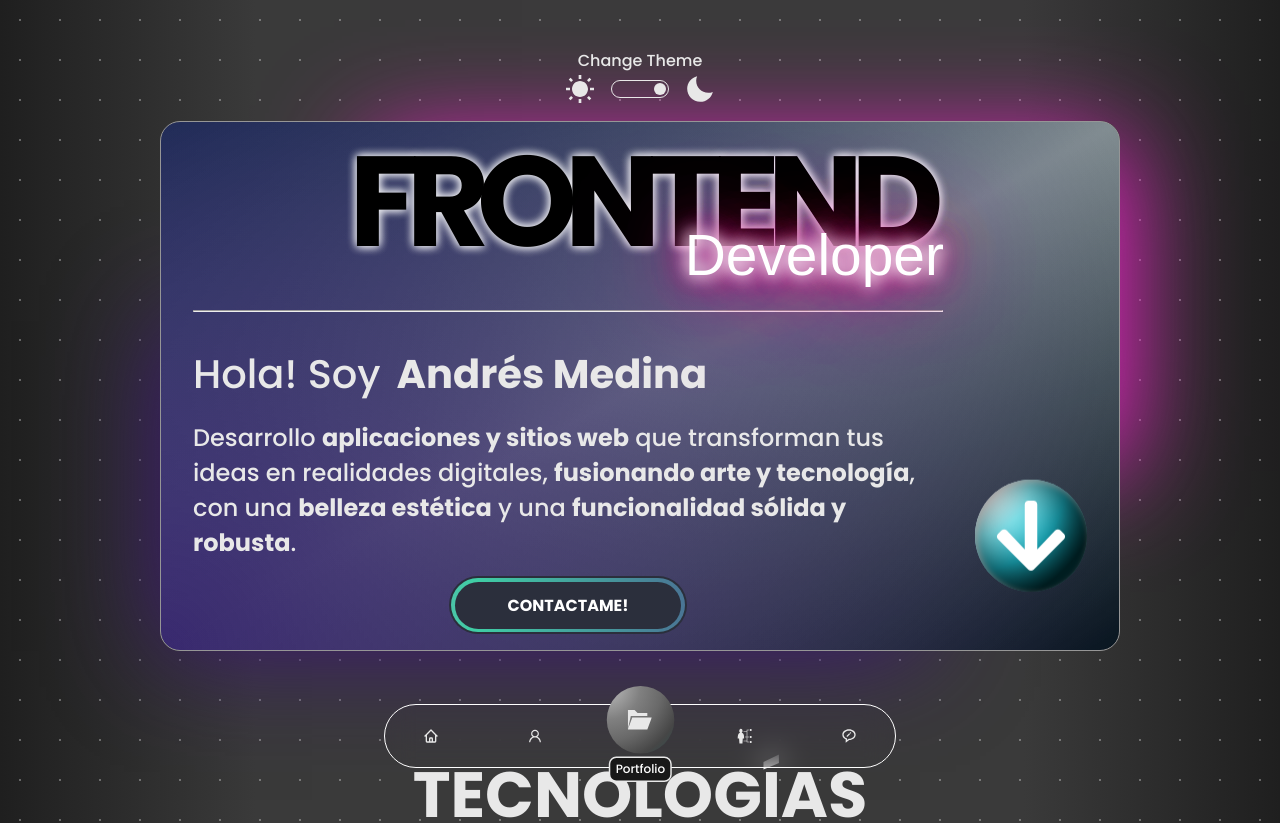
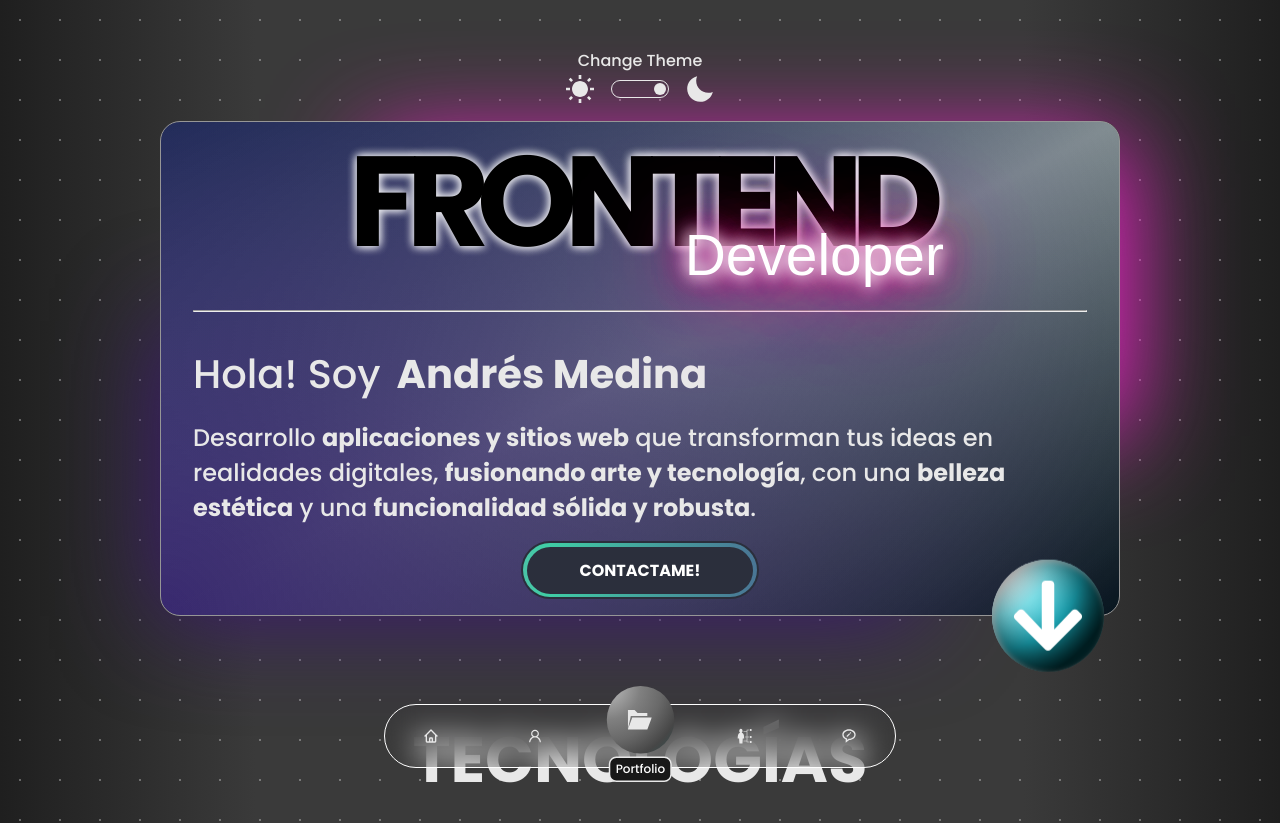
Before and after one commit to anmedina-arg/portfolio-vite, a React (Vite) app: page / in a window 1280 px wide. Shown: the top 823 px of the page. Built offline with nearby package versions, Linux system fonts and the light colour scheme; a web font is replaced by a local one.

Commit message:
FEAT - adding tilt move in home section

```diff
--- a/src/components/cards/Card.tsx
+++ b/src/components/cards/Card.tsx
@@ -4,7 +4,7 @@ import { ProjectProps } from '../../mockData/projects';
 
 import Button from "../ui/buttons/Button";
 
-type CardProps = {
+export type CardProps = {
   project: ProjectProps
 }
 
--- /dev/null
+++ b/src/components/tiltEffectComponent/tiltEffectComponent.tsx
@@ -0,0 +1,89 @@
+import { ReactNode } from 'react';
+
+import React, { useRef } from 'react';
+import { gsap } from 'gsap';
+
+type TiltEffectComponentProps = {
+	children: ReactNode
+}
+
+const TiltEffectComponent: React.FC<TiltEffectComponentProps> = ({ children }) => {
+	const tiltRef = useRef<HTMLDivElement>(null);
+
+	const handleMouseMove = (event: React.MouseEvent<HTMLDivElement>) => {
+		if (!tiltRef.current) return;
+
+		const { clientX, clientY } = event;
+		const { offsetWidth, offsetHeight } = tiltRef.current;
+		const xPos = (clientX / offsetWidth) - 0.5;
+		const yPos = (clientY / offsetHeight) - 0.5;
+
+		gsap.to(tiltRef.current, {
+			duration: 0.6,
+			rotationY: 10 * xPos,
+			rotationX: -10 * yPos,
+			ease: 'power1.out',
+			transformPerspective: 1500,
+			transformOrigin: 'center',
+		});
+	};
+
+	const handleTouchMove = (event: React.TouchEvent<HTMLDivElement>) => {
+		if (!tiltRef.current) return;
+
+		const touch = event.touches[0];
+		const { clientX, clientY } = touch;
+		const { offsetWidth, offsetHeight } = tiltRef.current;
+		const xPos = (clientX / offsetWidth) - 0.5;
+		const yPos = (clientY / offsetHeight) - 0.5;
+
+		gsap.to(tiltRef.current, {
+			duration: 0.6,
+			rotationY: 10 * xPos,
+			rotationX: -10 * yPos,
+			ease: 'power1.out',
+			transformPerspective: 1500,
+			transformOrigin: 'center',
+		});
+	};
+
+	const handleMouseLeave = () => {
+		if (!tiltRef.current) return;
+
+		gsap.to(tiltRef.current, {
+			duration: 0.6,
+			rotationY: 0,
+			rotationX: 0,
+			ease: 'power1.out',
+			transformPerspective: 1500,
+			transformOrigin: 'center',
+		});
+	};
+
+	const handleTouchEnd = () => {
+		if (!tiltRef.current) return;
+
+		gsap.to(tiltRef.current, {
+			duration: 0.6,
+			rotationY: 0,
+			rotationX: 0,
+			ease: 'power1.out',
+			transformPerspective: 1500,
+			transformOrigin: 'center',
+		});
+	};
+
+	return (
+		<div className='containerTilt'
+			ref={tiltRef}
+			onMouseMove={handleMouseMove}
+			onMouseLeave={handleMouseLeave}
+			onTouchMove={handleTouchMove}
+			onTouchEnd={handleTouchEnd}
+		>
+			{children}
+		</div>
+	)
+}
+
+export default TiltEffectComponent;
--- a/src/hooks/scrollSpy.ts
+++ b/src/hooks/scrollSpy.ts
@@ -1,11 +1,7 @@
 import { useState, useEffect } from 'react';
+import { ItemsNavProps } from '../mockData/navItems'
 
-type NavbarItem = {
-  title: string;
-  path: string;
-};
-
-export const useScrollSpy = (items: NavbarItem[]) => {
+export const useScrollSpy = (items: ItemsNavProps[]) => {
   const [activeSection, setActiveSection] = useState('');
 
   useEffect(() => {
--- a/src/sections/home/Home.tsx
+++ b/src/sections/home/Home.tsx
@@ -9,11 +9,14 @@ import MyTitle from "../../components/titles/myTitle/MyTitle";
 import Paragraph from "../../components/commons/paragraph/paragraph";
 import Section from "../../components/layout/section";
 import SwitchTheme from "../../components/switchTheme/switchTheme";
+import TiltEffectComponent from "../../components/tiltEffectComponent/tiltEffectComponent";
 
 const Home: React.FC = () => {
   return (
     <Section id="home">
       <SwitchTheme />
+      <TiltEffectComponent>
+
         <MainBackground>
           <div className="homeLayout">
             <Billboard mainWord="frontend" neonWord="developer" />
@@ -29,14 +32,15 @@ const Home: React.FC = () => {
                 </div>
                 <BorderGradientButton label="contactame!" href="#contact" />
               </div>
+            </div>
+          </div>
+        </MainBackground>
+      </TiltEffectComponent>
       <div className="sideContentTextHome">
         <a href="#experience" className="contentIconHome">
           <FaArrowDown />
         </a>
       </div>
-          </div>
-        </div>
-      </MainBackground>
     </Section>
   );
 }
--- a/src/sections/home/home.css
+++ b/src/sections/home/home.css
@@ -30,6 +30,9 @@
 }
 
 .sideContentTextHome {
+  position: absolute;
+  bottom: 5rem;
+  right: 1rem;
   align-self: center;
 }
 
@@ -81,8 +84,8 @@
 
   .sideContentTextHome {
     position: absolute;
+    bottom: 5rem;
     right: 0;
-    bottom: 0;
   }
 
   .contentIconHome {
```
Also changed, not shown: 2 other files (tests, documents, lock files or other folders). Lines whose indentation alone changed are shown as unchanged.
